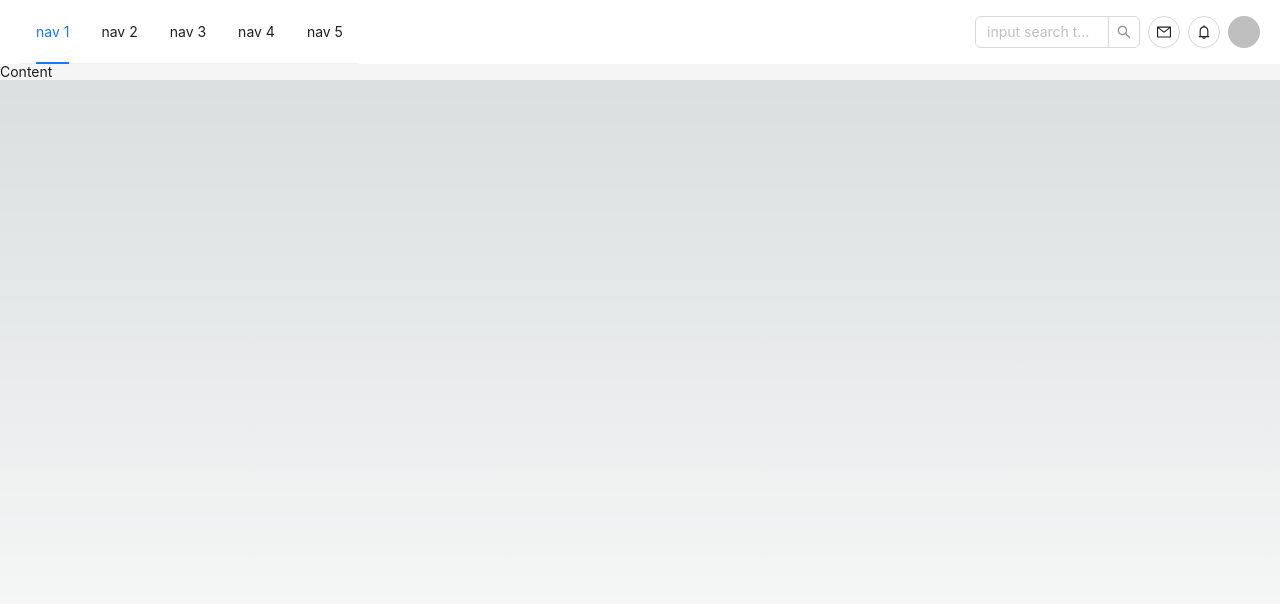
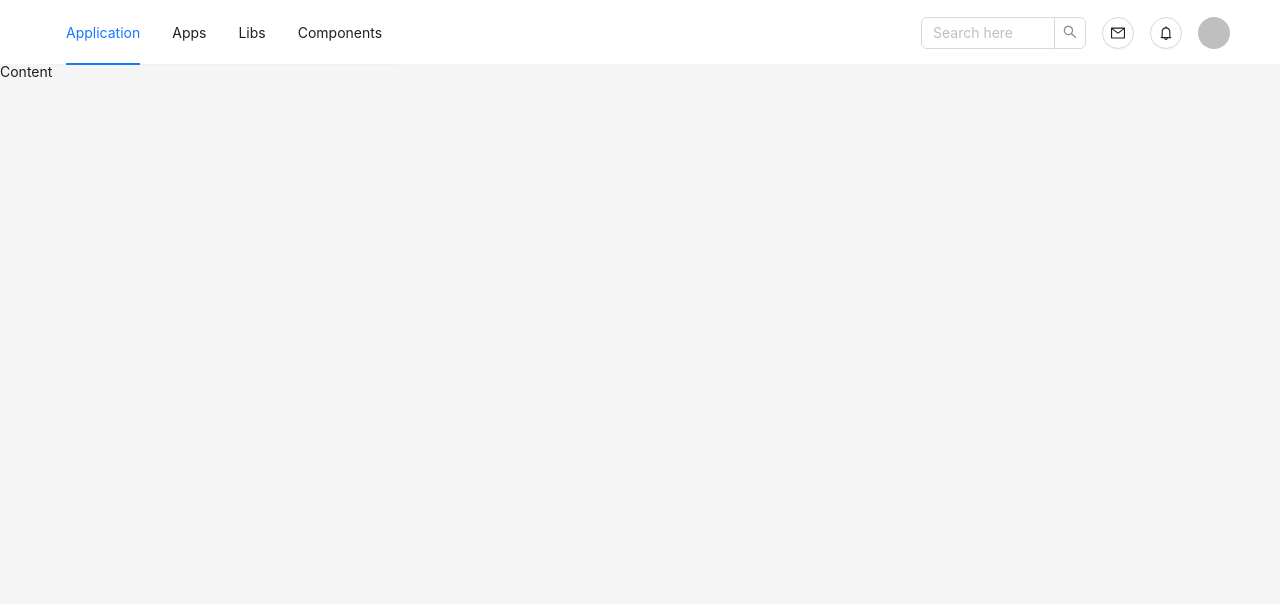
Before and after one commit to HOANGTRUNGne/IncomeAndExpenseManagement, a Next.js app: page /antd in a window 1280 px wide. Shown: the top 604 px of the page. Built offline with nearby package versions, Linux system fonts and the light colour scheme.

Commit message:
✨ [FEAT]: Header desktop

```diff
--- /dev/null
+++ b/components/common/ListItem/index.tsx
@@ -0,0 +1,77 @@
+import { Avatar, Button, Divider, List, Skeleton } from 'antd';
+import { useEffect, useState } from 'react';
+import InfiniteScroll from 'react-infinite-scroll-component';
+
+interface DataType {
+    gender: string;
+    name: {
+        title: string;
+        first: string;
+        last: string;
+    };
+    email: string;
+    picture: {
+        large: string;
+        medium: string;
+        thumbnail: string;
+    };
+    nat: string;
+}
+
+export interface ListItemProps {}
+
+export const ListItem = (props: ListItemProps) => {
+    const [loading, setLoading] = useState(false);
+    const [data, setData] = useState<DataType[]>([]);
+
+    const loadMoreData = () => {
+        if (loading) {
+            return;
+        }
+        setLoading(true);
+        fetch('https://randomuser.me/api/?results=10&inc=name,gender,email,nat,picture&noinfo')
+            .then((res) => res.json())
+            .then((body) => {
+                setData([...data, ...body.results]);
+                setLoading(false);
+            })
+            .catch(() => {
+                setLoading(false);
+            });
+    };
+
+    useEffect(() => {
+        loadMoreData();
+    }, []);
+
+    return (
+        <div>
+            <div id="scrollableDiv" className="h-[360px] w-[300px] overflow-y-auto overflow-x-hidden">
+                <InfiniteScroll
+                    dataLength={data.length}
+                    next={loadMoreData}
+                    hasMore={data.length < 50}
+                    loader={<Skeleton avatar paragraph={{ rows: 1 }} active />}
+                    endMessage={<Divider plain>It is all, nothing more 🤐</Divider>}
+                    scrollableTarget="scrollableDiv"
+                >
+                    <List
+                        dataSource={data}
+                        renderItem={(item) => (
+                            <List.Item key={item.email}>
+                                <List.Item.Meta
+                                    avatar={<Avatar src={item.picture.large} size="large" />}
+                                    title={<a href="https://ant.design">{item.name.last}</a>}
+                                    description={item.email}
+                                />
+                            </List.Item>
+                        )}
+                    />
+                </InfiniteScroll>
+            </div>
+            <Button type="primary" block>
+                View All
+            </Button>
+        </div>
+    );
+};
--- /dev/null
+++ b/components/common/header/HeaderDesktop.tsx
@@ -0,0 +1,66 @@
+import { CloudOutlined, CustomerServiceOutlined } from '@ant-design/icons';
+import { Input, Layout, Menu, MenuProps } from 'antd';
+import { Message, MyProfile, Notification } from './components';
+const { Header } = Layout;
+const { Search } = Input;
+
+const items: MenuProps['items'] = [
+    {
+        key: 'application',
+        label: 'Application',
+        children: [
+            {
+                icon: <CloudOutlined />,
+                key: 'crypto',
+                label: 'Crypto',
+            },
+            {
+                icon: <CustomerServiceOutlined />,
+                key: 'crm',
+                label: 'CRM',
+            },
+        ],
+    },
+    {
+        key: 'apps',
+        label: 'Apps',
+    },
+    {
+        key: 'libs',
+        label: 'Libs',
+    },
+    {
+        key: 'components',
+        label: 'Components',
+    },
+];
+
+export interface HeaderDesktopProps {}
+
+export function HeaderDesktop(props: HeaderDesktopProps) {
+    return (
+        <Header className=" bg-white ">
+            <div className="m-auto flex max-w-[1720px] justify-between">
+                <div>
+                    <div className="logo" />
+                    <Menu
+                        mode="horizontal"
+                        selectedKeys={['application', 'crypto']}
+                        items={items}
+                        disabledOverflow={true}
+                    />
+                </div>
+
+                <div className="flex items-center">
+                    <Search className="w-[165px]" placeholder="Search here" />
+
+                    <Message />
+
+                    <Notification />
+
+                    <MyProfile />
+                </div>
+            </div>
+        </Header>
+    );
+}
--- /dev/null
+++ b/components/common/header/components/Message/index.tsx
@@ -0,0 +1,26 @@
+import { MailOutlined } from '@ant-design/icons';
+import { Button, Popover } from 'antd';
+import { useState } from 'react';
+import { ListItem } from '~/components/common/ListItem';
+
+export default function Message() {
+    const [open, setOpen] = useState(false);
+
+    const handleOpenChange = (newOpen: boolean) => {
+        setOpen(newOpen);
+    };
+
+    return (
+        <Popover
+            title="MESSAGES(12)"
+            content={<ListItem />}
+            trigger="click"
+            open={open}
+            onOpenChange={handleOpenChange}
+        >
+            <Button shape="circle" className="ml-4">
+                <MailOutlined />
+            </Button>
+        </Popover>
+    );
+}
--- /dev/null
+++ b/components/common/header/components/MyProfile/index.tsx
@@ -0,0 +1,25 @@
+import { Avatar, Popover } from 'antd';
+import { useState } from 'react';
+
+export interface MyProfileProps {}
+
+export default function MyProfile(props: MyProfileProps) {
+    const [open, setOpen] = useState(false);
+
+    const handleOpenChange = (newOpen: boolean) => {
+        setOpen(newOpen);
+    };
+
+    const contents = () => (
+        <ul className="m-0 list-none p-0">
+            <li>My Profile</li>
+            <li>Logout</li>
+        </ul>
+    );
+
+    return (
+        <Popover content={contents} trigger="click" open={open} onOpenChange={handleOpenChange}>
+            <Avatar className="ml-4"></Avatar>
+        </Popover>
+    );
+}
--- /dev/null
+++ b/components/common/header/components/Notification/index.tsx
@@ -0,0 +1,26 @@
+import { BellOutlined } from '@ant-design/icons';
+import { Button, Popover } from 'antd';
+import { useState } from 'react';
+import { ListItem } from '~/components/common/ListItem';
+
+export default function Notification() {
+    const [open, setOpen] = useState(false);
+
+    const handleOpenChange = (newOpen: boolean) => {
+        setOpen(newOpen);
+    };
+
+    return (
+        <Popover
+            title="NOTIFICATIONS(16)"
+            content={<ListItem />}
+            trigger="click"
+            open={open}
+            onOpenChange={handleOpenChange}
+        >
+            <Button shape="circle" className="ml-4">
+                <BellOutlined />
+            </Button>
+        </Popover>
+    );
+}
--- /dev/null
+++ b/components/common/header/components/index.ts
@@ -0,0 +1,3 @@
+export { default as MyProfile } from './MyProfile';
+export { default as Message } from './Message';
+export { default as Notification } from './Notification';
--- a/components/common/header/header-desktop.tsx
+++ /dev/null
@@ -1,43 +0,0 @@
-import { BellOutlined, MailOutlined } from '@ant-design/icons';
-import { Avatar, Button, Input, Layout, Menu, Tooltip } from 'antd';
-const { Header } = Layout;
-const { Search } = Input;
-
-export interface HeaderDesktopProps {}
-
-export function HeaderDesktop(props: HeaderDesktopProps) {
-    return (
-        <Header className="flex w-full justify-between bg-white px-5">
-            <div>
-                <div className="logo" />
-                <Menu
-                    mode="horizontal"
-                    defaultSelectedKeys={['1']}
-                    items={new Array(5).fill(null).map((_, index) => {
-                        const key = index + 1;
-                        return {
-                            key,
-                            label: `nav ${key}`,
-                        };
-                    })}
-                />
-            </div>
-
-            <div className="flex items-center">
-                <Search className="w-[165px]" placeholder="input search text" />
-
-                <Tooltip title="Ant User">
-                    <Button shape="circle" className="ml-2">
-                        <MailOutlined />
-                    </Button>
-                </Tooltip>
-
-                <Button shape="circle" className="ml-2">
-                    <BellOutlined />
-                </Button>
-
-                <Avatar className="ml-2"></Avatar>
-            </div>
-        </Header>
-    );
-}
--- a/components/common/header/index.tsx
+++ b/components/common/header/index.tsx
@@ -1,4 +1,4 @@
-import { HeaderDesktop } from './header-desktop';
+import { HeaderDesktop } from './HeaderDesktop';
 
 export function Header() {
     return (
--- a/components/layout/main.tsx
+++ b/components/layout/main.tsx
@@ -6,7 +6,7 @@ const { Content } = Layout;
 
 export function MainLayout({ children }: LayoutProps) {
     return (
-        <Layout>
+        <Layout className="h-screen">
             <Header />
             <Content>
                 <div className="">{children}</div>
--- a/package.json
+++ b/package.json
@@ -21,6 +21,7 @@
     "postcss": "8.4.21",
     "react": "18.2.0",
     "react-dom": "18.2.0",
+    "react-infinite-scroll-component": "^6.1.0",
     "tailwindcss": "3.3.1",
     "typescript": "5.0.4"
   },
--- a/pages/antd.tsx
+++ b/pages/antd.tsx
@@ -1,10 +1,10 @@
-import { Button } from "antd";
-import { MainLayout } from "~/components/layout";
+import { Button } from 'antd';
+import { MainLayout } from '~/components/layout';
 
 export interface AboutProps {}
 
 export default function About(props: AboutProps) {
-  return <div>Content</div>;
+    return <div>Content</div>;
 }
 
 About.Layout = MainLayout;
```
Also changed, not shown: components/common/header/HeaderMobile.tsx (renamed from components/common/header/header-mobile.tsx), 1 other file (tests, documents, lock files or other folders).
